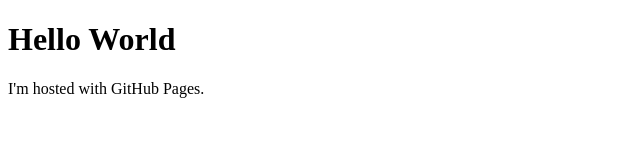
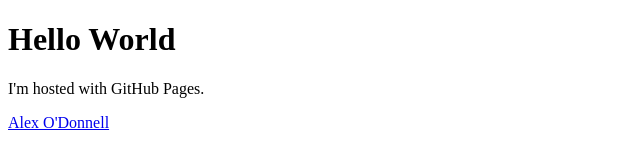
Before and after one commit to aodonnell-ca/aodonnell-ca.github.io, a plain HTML site: page index.html in a window 1280 px wide. Shown: the whole page, without its empty margins (0-640 px from the left). Drawn offline with Linux system fonts and the light colour scheme.

Commit message:
Update index.html
Added the actual badge.  Didn't realize it was a two step process.

```diff
--- a/index.html
+++ b/index.html
@@ -5,4 +5,5 @@
 <p>I'm hosted with GitHub Pages.</p>
 </body>
 <script type="text/javascript" src="https://platform.linkedin.com/badges/js/profile.js" async defer></script>
+<div class="LI-profile-badge"  data-version="v1" data-size="medium" data-locale="en_US" data-type="horizontal" data-theme="dark" data-vanity="alexod"><a class="LI-simple-link" href='https://www.linkedin.com/in/alexod?trk=profile-badge'>Alex O'Donnell</a></div>
 </html>
```
